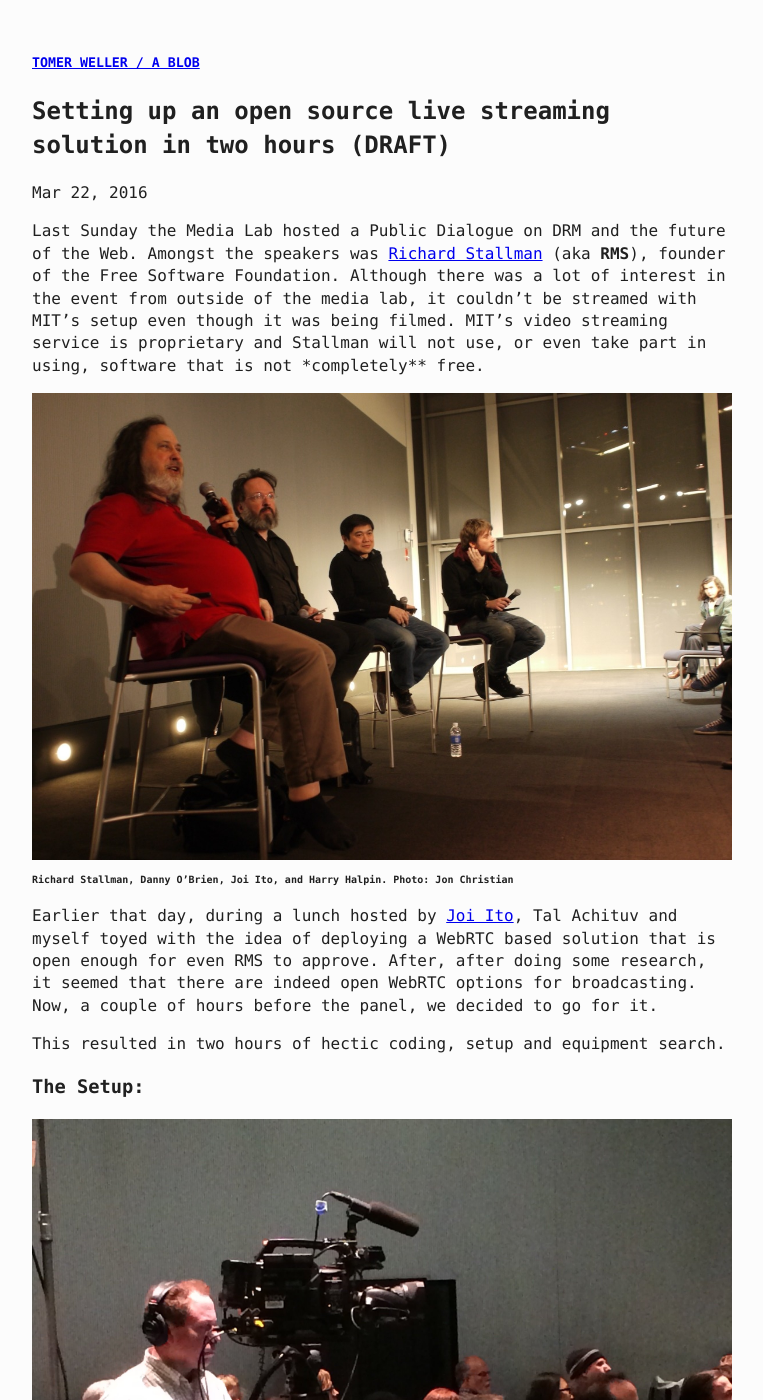
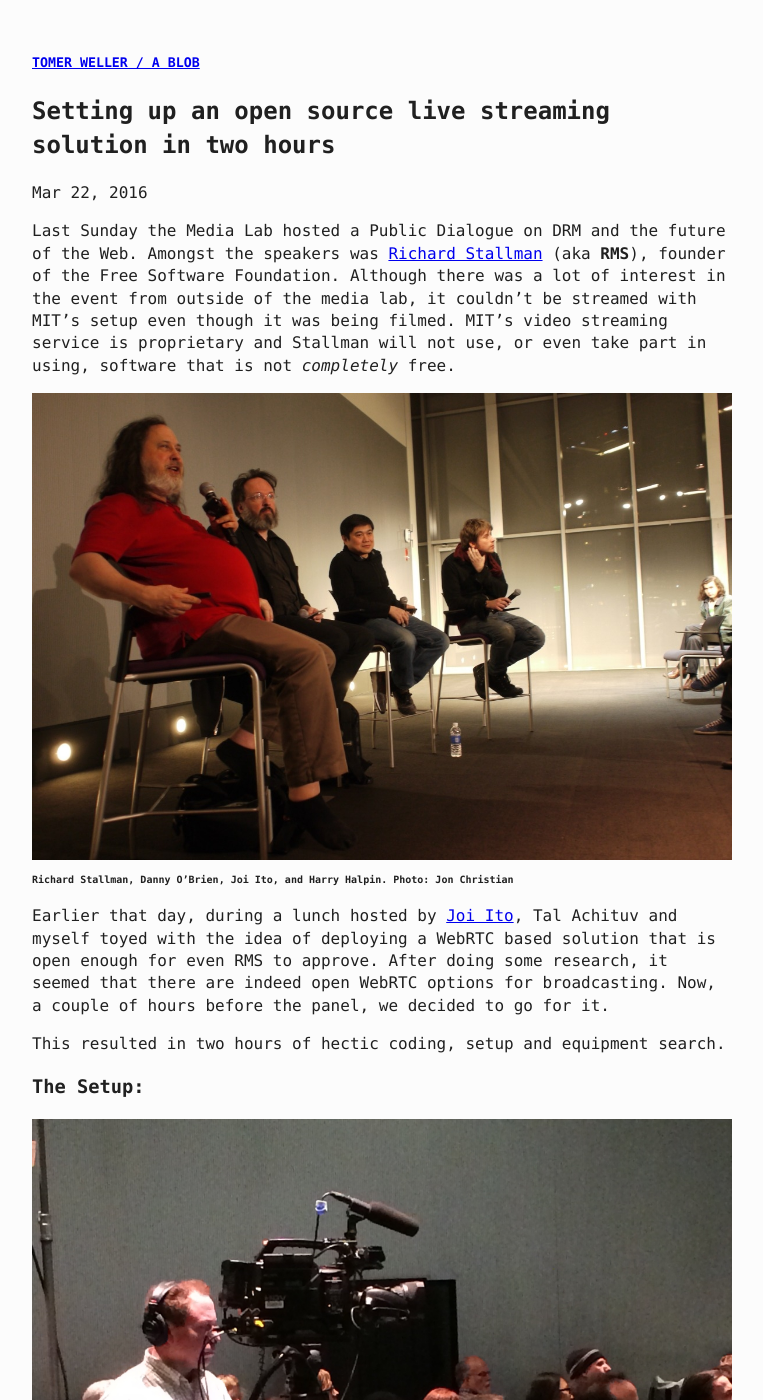
Before and after one commit to tomerweller/tomerweller.github.io, a Jekyll site: the page built from _posts/2016-03-21-open-live-streaming-in-two-hours.md, in a window 1280 px wide and 1400 px high. Shown: the whole window, without its empty margins (258-1021 px from the left). Built offline with Jekyll 4.4.1, drawn with Linux system fonts in a browser that asks for light colours; comment, search, counter and statistics services are not loaded; some of the changed lines change nothing that is shown; some of the changed text lies outside the part shown.

Commit message:
add diagram, multiple fixups, and remove draft status

```diff
--- a/_posts/2016-03-21-open-live-streaming-in-two-hours.md
+++ b/_posts/2016-03-21-open-live-streaming-in-two-hours.md
@@ -1,23 +1,25 @@
 ---
 layout: post
 title:  "Setting up an open source live streaming solution in two hours"
-draft: true
 date:   2016-03-21 23:59:59 -0500
 ---
 
-Last Sunday the Media Lab hosted a Public Dialogue on DRM and the future of the Web. Amongst the speakers was [Richard Stallman][stallman] (aka **RMS**), founder of the Free Software Foundation.  Although there was a lot of interest in the event from outside of the media lab, it couldn’t be streamed with MIT’s setup even though it was being filmed. MIT's video streaming service is proprietary and Stallman will not use, or even take part in using, software that is not *completely** free.
+Last Sunday the Media Lab hosted a Public Dialogue on DRM and the future of the Web. Amongst the speakers was [Richard Stallman][stallman] (aka **RMS**), founder of the Free Software Foundation.  Although there was a lot of interest in the event from outside of the media lab, it couldn’t be streamed with MIT’s setup even though it was being filmed. MIT's video streaming service is proprietary and Stallman will not use, or even take part in using, software that is not *completely* free.
 
-![The Panel](/assets/the-panel.jpg "this is a title")
+![The Panel](/assets/open-streaming/the-panel.jpg "this is a title")
 <small>Richard Stallman, Danny O'Brien, Joi Ito, and Harry Halpin. Photo: Jon Christian</small>
 
-Earlier that day, during a lunch hosted by [Joi Ito][joi], Tal Achituv and myself toyed with the idea of deploying a WebRTC based solution that is open enough for even RMS to approve. After, after doing some research, it seemed that there are indeed open WebRTC options for broadcasting. Now, a couple of hours before the panel, we decided to go for it.
+Earlier that day, during a lunch hosted by [Joi Ito][joi], Tal Achituv and myself toyed with the idea of deploying a WebRTC based solution that is open enough for even RMS to approve. After doing some research, it seemed that there are indeed open WebRTC options for broadcasting. Now, a couple of hours before the panel, we decided to go for it.
 
 This resulted in two hours of hectic coding, setup and equipment search.
 
 ### The Setup:
 
-![The Setup](/assets/the-setup.jpg)
+![The Setup](/assets/open-streaming/the-setup.jpg)
 <small>Photo: Tal Achituv</small>
+
+![Block Diagram](/assets/open-streaming/block-diagram.png)
+<small>Making this diagram took more time than building a free streaming solution<small>
 
 #### Media Server
 [Kurento][kurento] (LGPL-2.1) is an open source media server. It implements the WebRTC spec and uses [GStreamer][gstreamer] under the hood for any multimedia processing. In this case we used Kurento as a broadcasting server: it received one WebRTC AV stream from a presenter and retransmitted it via multiple WebRTC streams to viewers.
@@ -33,12 +35,10 @@
 #### Signaling Server
 
 The signaling server is responsible for serving static assets and connecting the clients with the Media server via WebSockets. Our Node.js server was based on Kurento's [one-to-many video call tutorial][one2manytutorial] and ran on my laptop.
-When I say *based* I mean completely *copied*. The only change we made was to separate the presenter page from the viewing page and completely remove everything besides the video container on the viewer page.
+When I say *based* I mean completely *copied*. The only change we made was to separate the presenter page from the viewing page and completely remove everything besides the video container on the viewer page. [here's the code.](https://github.com/tomerweller/ml-open-stream)
 
-[here's the code]()
-
-![Viewer](/assets/view-screenshot.jpg)
-![Viewer](/assets/view-screenshot2.jpg)
+![Viewer](/assets/open-streaming/view-screenshot.jpg)
+![Viewer](/assets/open-streaming/view-screenshot2.jpg)
 <small>Screenshots of the live viewing page. Notice the change in the favicon.</small>
 
 Notes:
@@ -46,7 +46,7 @@
 - The fun thing about serving files directly from your computer is that you can hot swap them. We were tweaking the viewing experience during the stream, including changing the favicon and various css fixes.
 - To avoid exposing my personal laptop (signaling was running directly on my computer, not on a VM) we used the [ngrok][ngrok] tunneling service.
 
-![Terminal](/assets/terminal.png)
+![Terminal](/assets/open-streaming/terminal.png)
 <small>left: ngrok with 5 open connection. right: printout from the signaling server.</small>
 
 #### Presenter Stream
```
Also changed, not shown: assets/open-streaming/block-diagram.png (added), assets/open-streaming/terminal.png (renamed from assets/terminal.png), assets/open-streaming/the-panel.jpg (renamed from assets/the-panel.jpg), assets/open-streaming/the-setup.jpg (added), assets/open-streaming/view-screenshot.jpg (renamed from assets/view-screenshot.jpg), assets/open-streaming/view-screenshot2.jpg (renamed from assets/view-screenshot2.jpg), assets/the-setup.jpg (deleted).
